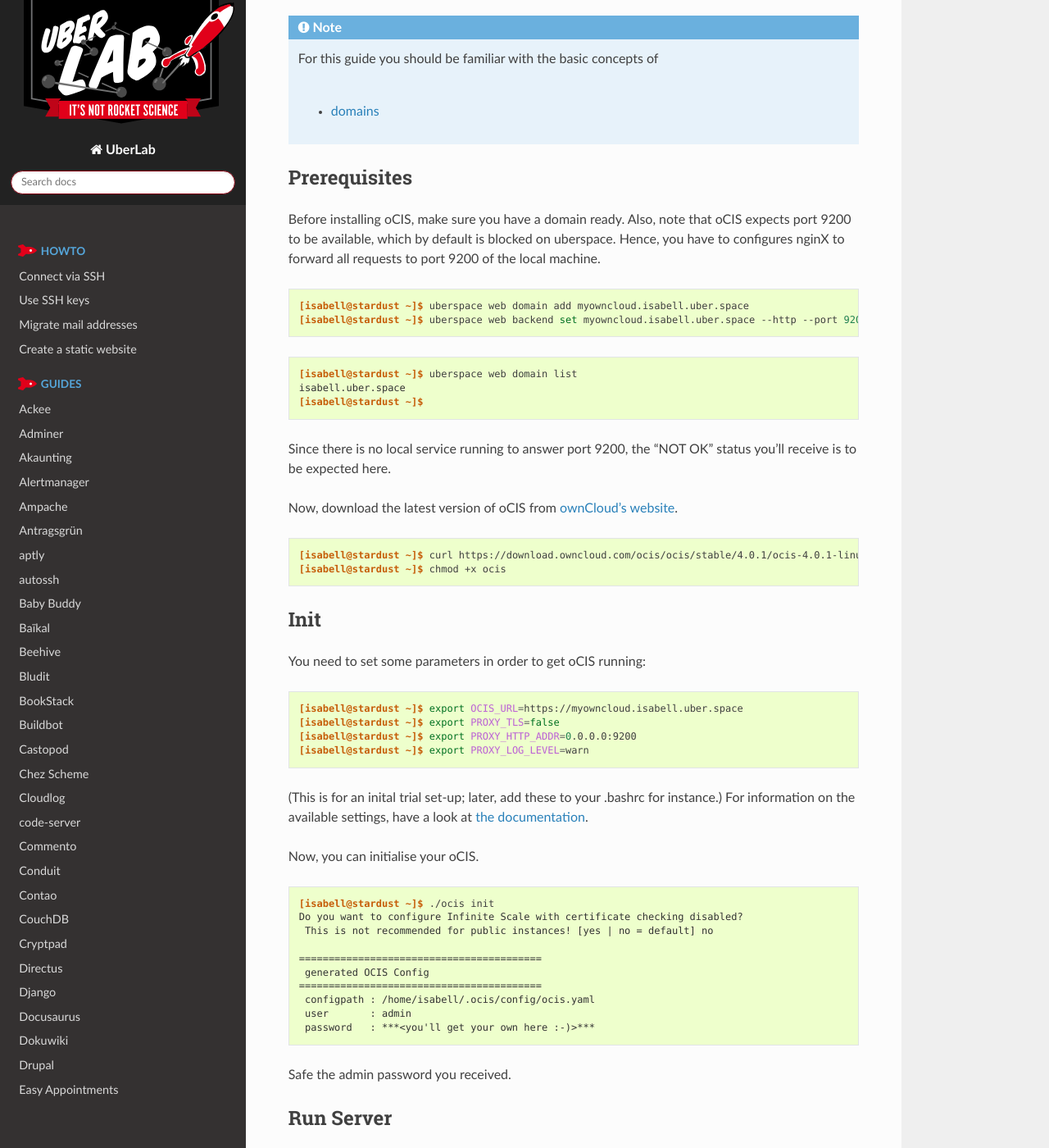
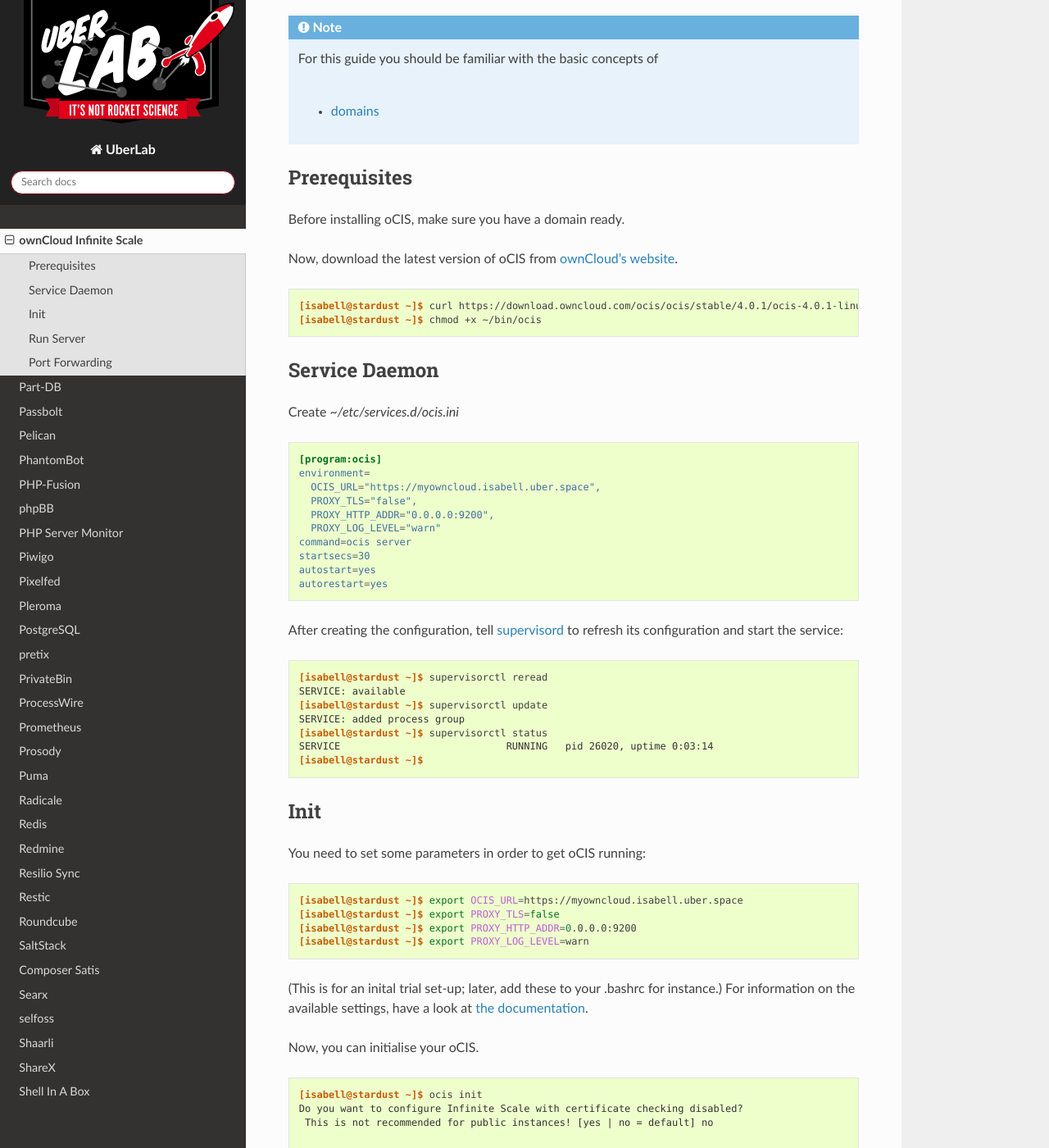
Before and after one commit to Uberspace/lab, a Sphinx documentation site: the page built from source/guide_owncloud_infinite_scale.rst, in a window 1280 px wide and 1400 px high, scrolled down 1094 px. Shown: the whole window at 82% size. Built offline with Sphinx 7.4.7 and the Read the Docs theme 2.0.0, drawn with Linux system fonts in a browser that asks for light colours; some of the changed text lies outside the part shown.

Commit message:
add daemon

```diff
--- a/source/guid_owncloud_infinite_scale.rst
+++ b/source/guide_owncloud_infinite_scale.rst
@@ -28,25 +28,35 @@
 =============
 
 Before installing oCIS, make sure you have a domain ready.
-Also, note that oCIS expects port 9200 to be available, which by default is blocked on uberspace.
-Hence, you have to configures nginX to forward all requests to port 9200 of the local machine.
 
-.. code-block:: console
-
- [isabell@stardust ~]$ uberspace web domain add myowncloud.isabell.uber.space
- [isabell@stardust ~]$ uberspace web backend set myowncloud.isabell.uber.space --http --port 9200
-
-.. include:: includes/web-domain-list.rst
-
-Since there is no local service running to answer port 9200, the "NOT OK" status you'll receive is to be expected here.
 
 Now, download the latest version of oCIS from `ownCloud's website <https://download.owncloud.com/ocis/ocis/stable/?sort=time&order=desc>`_.
 
 .. code-block:: console
 
- [isabell@stardust ~]$ curl https://download.owncloud.com/ocis/ocis/stable/4.0.1/ocis-4.0.1-linux-amd64 --output ocis
- [isabell@stardust ~]$ chmod +x ocis
+ [isabell@stardust ~]$ curl https://download.owncloud.com/ocis/ocis/stable/4.0.1/ocis-4.0.1-linux-amd64 --output ~/bin/ocis
+ [isabell@stardust ~]$ chmod +x ~/bin/ocis
 
+
+Service Daemon
+==============
+
+Create `~/etc/services.d/ocis.ini`
+
+.. code-block:: ini
+
+  [program:ocis]
+  environment=
+    OCIS_URL="https://myowncloud.isabell.uber.space",
+    PROXY_TLS="false",
+    PROXY_HTTP_ADDR="0.0.0.0:9200",
+    PROXY_LOG_LEVEL="warn"
+  command=ocis server
+  startsecs=30
+  autostart=yes
+  autorestart=yes
+
+.. include:: includes/supervisord.rst
 
 Init
 ====
@@ -67,7 +77,7 @@
 
 .. code-block:: console
 
- [isabell@stardust ~]$ ./ocis init
+ [isabell@stardust ~]$ ocis init
  Do you want to configure Infinite Scale with certificate checking disabled?
   This is not recommended for public instances! [yes | no = default] no
 
@@ -91,7 +101,25 @@
 
  [isabell@stardust ~]$ ./ocis server &
 
-Go to the URL you entered above (i.e. myowncloud.isabell.uber.space in this example).
+This will store all data in your ~/.ocis directory.
+
+
+Port Forwarding
+===============
+
+Note that oCIS expects port 9200 to be available, which by default is blocked on uberspace.
+Hence, you have to configures nginX to forward all requests to port 9200 of the local machine.
+
+.. code-block:: console
+
+ [isabell@stardust ~]$ uberspace web domain add myowncloud.isabell.uber.space
+ [isabell@stardust ~]$ uberspace web backend set myowncloud.isabell.uber.space --http --port 9200
+
+.. include:: includes/web-domain-list.rst
+
+Since there is no local service running to answer port 9200, the "NOT OK" status you'll receive is to be expected here.
+
+Now, go to the URL you entered above (i.e. myowncloud.isabell.uber.space in this example).
 
 You should be presented with the ownCloud login mask.
 Enter the user ("admin") and password you got from the init step.
```
